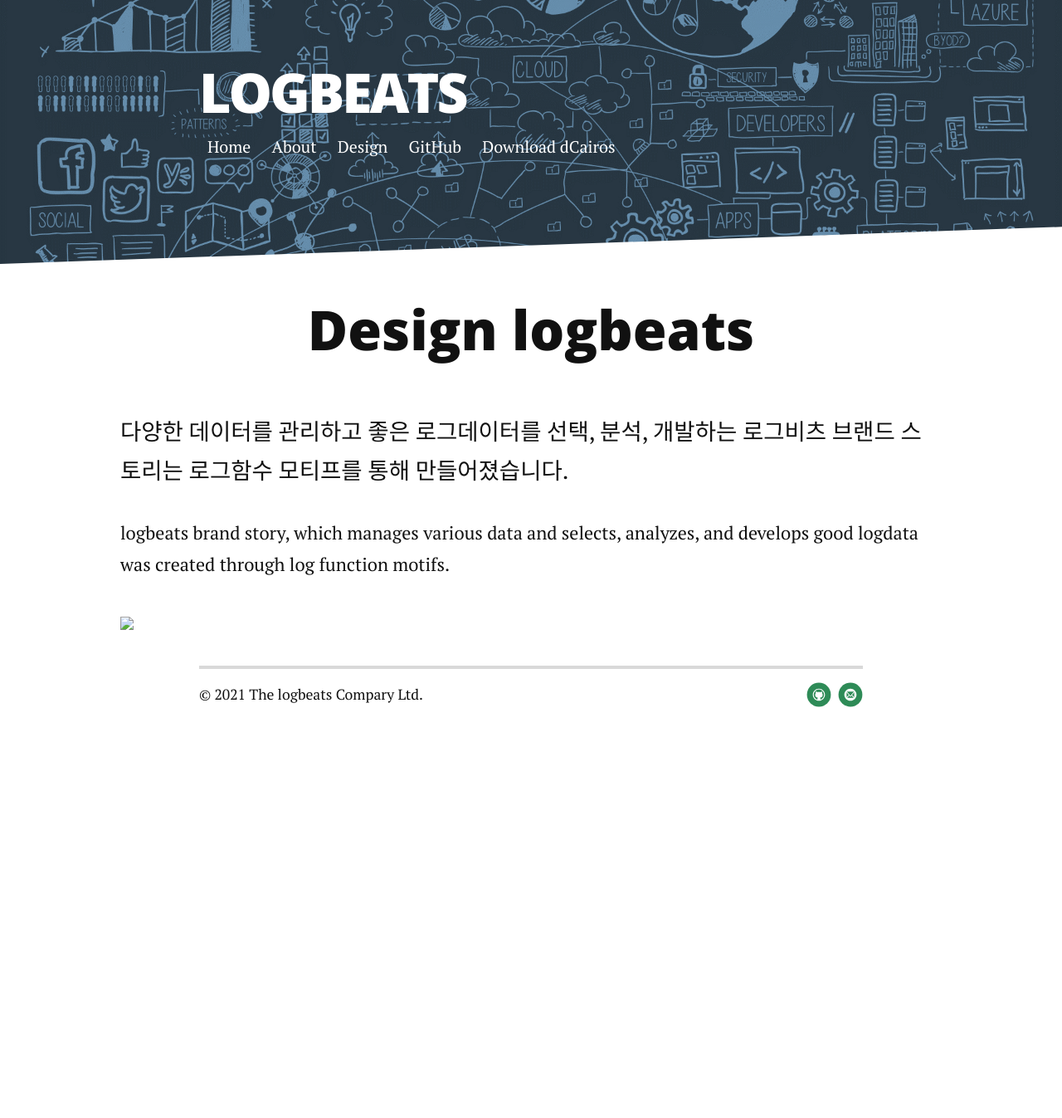
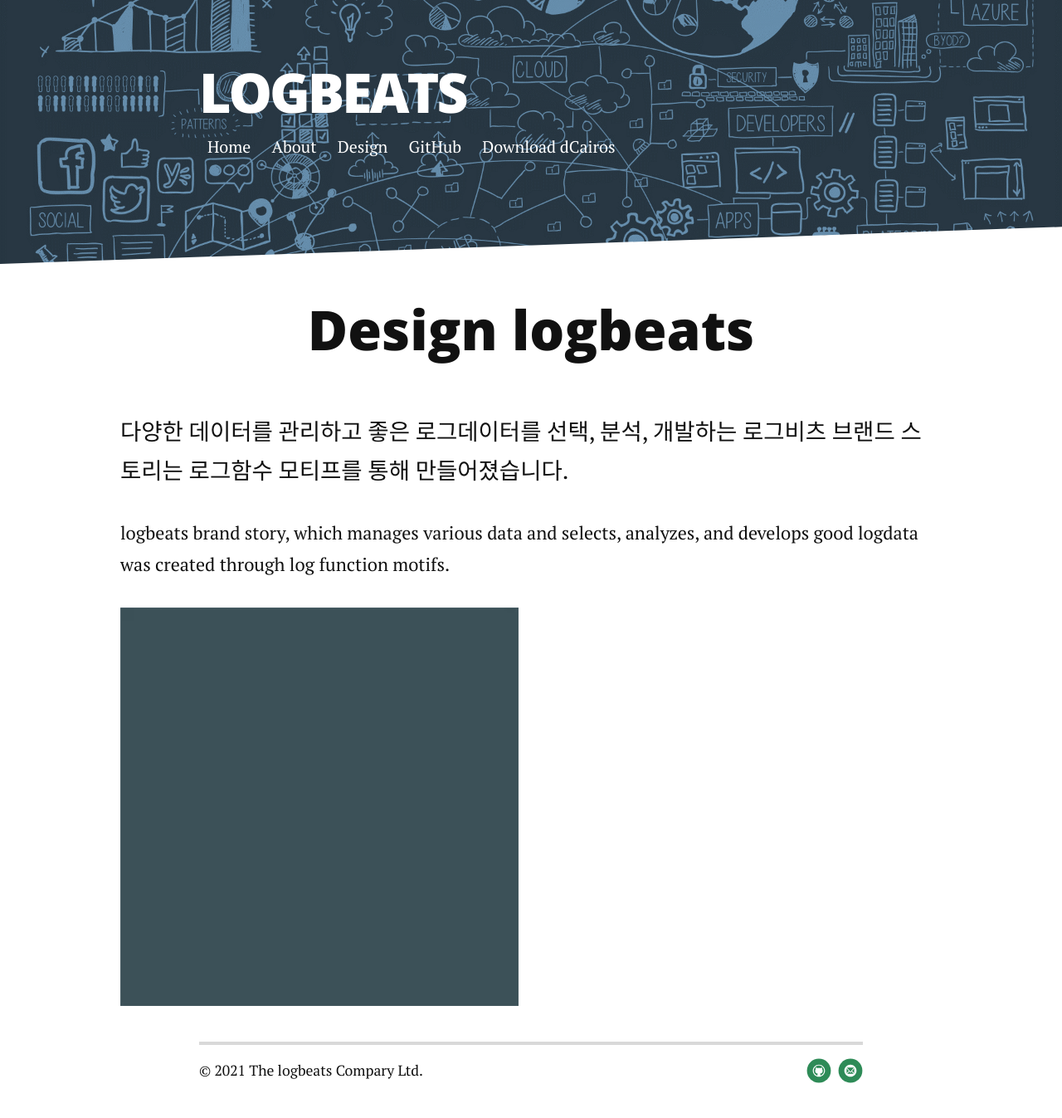
Before and after one commit to logbeats/logbeats.github.io, a Jekyll site: the page built from Design.md, in a window 1280 px wide. Shown: the whole page at 83% size. Built offline with Jekyll 4.4.1, drawn with Linux system fonts in a browser that asks for light colours; nearby versions of some CDN libraries; before the commit the page ends 900 px from its top, so only the background shows below that.

Commit message:
logbeats

```diff
--- a/Design.md
+++ b/Design.md
@@ -9,5 +9,5 @@ title: Design logbeats
     <p class="intro">다양한 데이터를 관리하고 좋은 로그데이터를 선택, 분석, 개발하는 로그비츠 브랜드 스토리는 로그함수 모티프를 통해 만들어졌습니다.</p>
     <p>logbeats brand story, which manages various data and selects, analyzes, and develops good logdata was created through log function motifs.</p>
   </div>
-  <img src="assets/img/logbeats.gif">
+  <img src="{{ '/assets/img/logbeats.gif' }}" alt="">
 </div>
```
